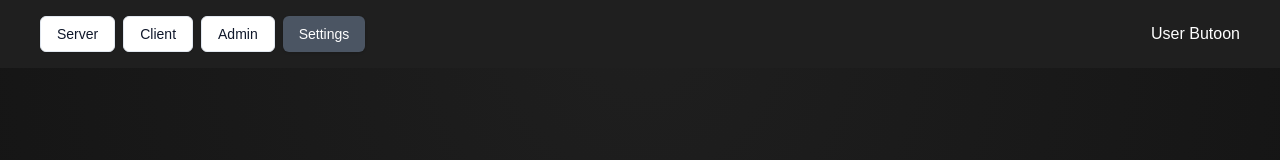
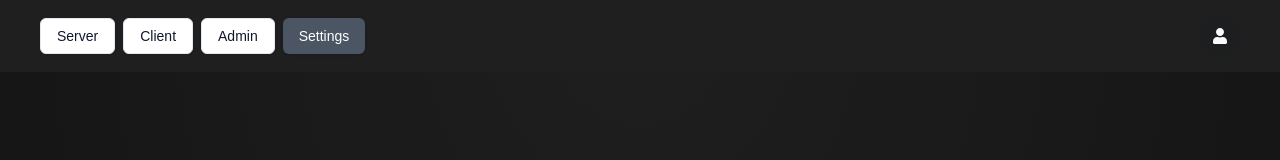
Before and after one commit to Navishh/auth-next, a Next.js app: page /settings in a window 1280 px wide. Shown: the top 160 px of the page. Built offline with nearby package versions, Linux system fonts and the light colour scheme; no server answers.

Commit message:
update: fetch user details to the navbar

```diff
--- a/app/(protected)/_components/navbar.tsx
+++ b/app/(protected)/_components/navbar.tsx
@@ -1,5 +1,6 @@
 "use client";
 
+import { UserButton } from "@/components/auth/user-button";
 import { Button } from "@/components/ui/button";
 import Link from "next/link";
 import { usePathname } from "next/navigation";
@@ -47,7 +48,7 @@ export const Navbar = () => {
           <Link href="/settings">Settings</Link>
         </Button>
       </div>
-      <p>User Butoon</p>
+      <UserButton />{" "}
     </nav>
   );
 };
--- a/components/auth/logout-button.tsx
+++ b/components/auth/logout-button.tsx
@@ -1,3 +1,22 @@
+// "use client";
+
+// import { logout } from "@/actions/logout";
+
+// interface LogoutButtonProps {
+//   children?: React.ReactNode;
+// }
+
+// export const LogoutButton = ({ children }: LogoutButtonProps) => {
+//   // eslint-disable-next-line @typescript-eslint/no-unused-vars
+//   const onClick = () => {
+//     logout();
+//     return (
+//       <span onClick={onClick} className="cursor-pointer">
+//         {children}
+//       </span>
+//     );
+//   };
+// };
 "use client";
 
 import { logout } from "@/actions/logout";
@@ -9,10 +28,11 @@ interface LogoutButtonProps {
 export const LogoutButton = ({ children }: LogoutButtonProps) => {
   const onClick = () => {
     logout();
-    return (
-      <span onClick={onClick} className="cursor-pointer">
-        {children}
-      </span>
-    );
   };
+
+  return (
+    <span onClick={onClick} className="cursor-pointer">
+      {children}
+    </span>
+  );
 };
--- a/components/auth/user-button.tsx
+++ b/components/auth/user-button.tsx
@@ -0,0 +1,36 @@
+"use client";
+import { Avatar, AvatarFallback, AvatarImage } from "@/components/ui/avatar";
+import {
+  DropdownMenu,
+  DropdownMenuContent,
+  DropdownMenuItem,
+  DropdownMenuTrigger,
+} from "@/components/ui/dropdown-menu";
+import { useCurrenUser } from "@/hooks/use-current-user";
+import { ExitIcon } from "@radix-ui/react-icons";
+import { FaUser } from "react-icons/fa";
+import { LogoutButton } from "./logout-button";
+
+export const UserButton = () => {
+  const user = useCurrenUser();
+  return (
+    <DropdownMenu>
+      <DropdownMenuTrigger>
+        <Avatar>
+          <AvatarImage src={user?.image || ""} />
+          <AvatarFallback className=" bg-gray-900/10 hover:bg-black/30">
+            <FaUser className="text-slate-50 " />
+          </AvatarFallback>
+        </Avatar>
+      </DropdownMenuTrigger>
+      <DropdownMenuContent className="w-40 " align="end">
+        <LogoutButton>
+          <DropdownMenuItem className="justify-between hover:bg-red-600 hover:text-white">
+            <ExitIcon className="h-4 w-4 mr-2" />
+            Logout
+          </DropdownMenuItem>
+        </LogoutButton>
+      </DropdownMenuContent>
+    </DropdownMenu>
+  );
+};
```
